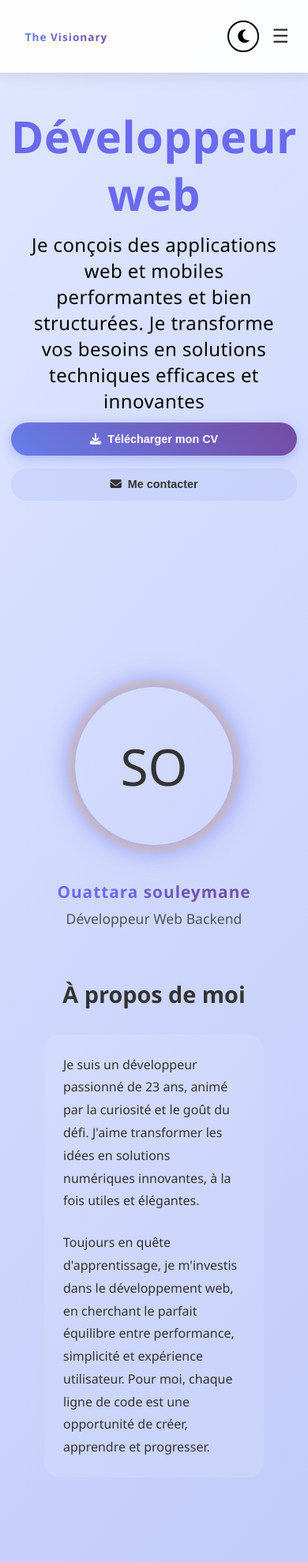
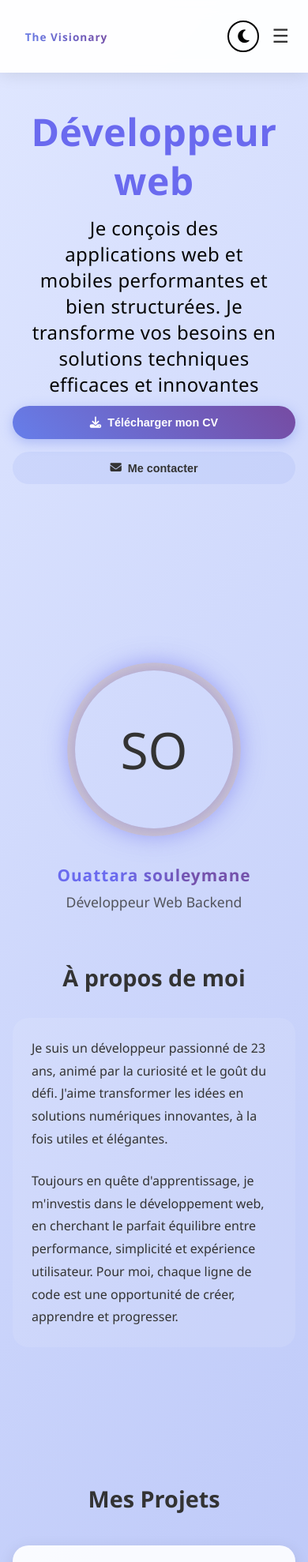
Before and after one commit to ouattsouleymane/portfolio, a plain HTML site: page index.html in a window 390 px wide. Shown: the top 1978 px of the page at 79% size. Drawn offline with Linux system fonts and the light colour scheme.

Commit message:
Mise à jour : index et style du pour la rsponsive

```diff
--- a/style.css
+++ b/style.css
@@ -107,7 +107,7 @@ footer {
     margin-left: 0.3em;
 }
 @media (max-width: 600px) {
-    .headline { font-size: 3.5rem; }
+    .headline { font-size: 3rem; }
     .main-title { font-size: 1.3rem; }
     .skills-animated { gap: 0.3rem; }
     .line{
@@ -908,6 +908,8 @@ footer {
             .about-content {
                 padding: 1.5rem;
                 font-size: 1rem;
+                margin-left: 0; /* Supprime les marges latérales pour mobile */
+                margin-right: 0;
             }
 
             .card {
@@ -917,6 +919,8 @@ footer {
             .card-grid {
                 grid-template-columns: 1fr;
                 gap: 1.5rem;
+                margin-left: 0; /* Supprime les marges latérales pour mobile */
+                margin-right: 0;
             }
 
             section {
```
